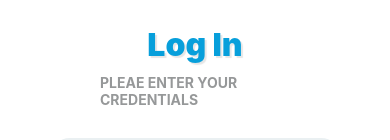
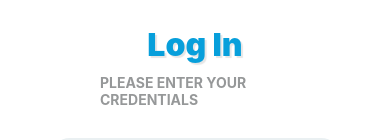
Before and after one commit to Jocelyn326/appdev2, a React Native app in the folder react-native-layout/: screen / in a window 390 px wide. Shown: the part 284-424 px from the top of the page. Built offline with nearby package versions, Linux system fonts and the light colour scheme.

Commit message:
Done with fix  missed spell

```diff
--- a/react-native-layout/screens/Login.js
+++ b/react-native-layout/screens/Login.js
@@ -20,7 +20,7 @@ const Login = ({ onNavigate }) => {
                 </View>
 
                 <Text style={styles.title}>Log In</Text>
-                <Text style={styles.subtitle}>Pleae enter your credentials</Text>
+                <Text style={styles.subtitle}>Please enter your credentials</Text>
 
 
                 <View style={styles.inputContainer}>
```
